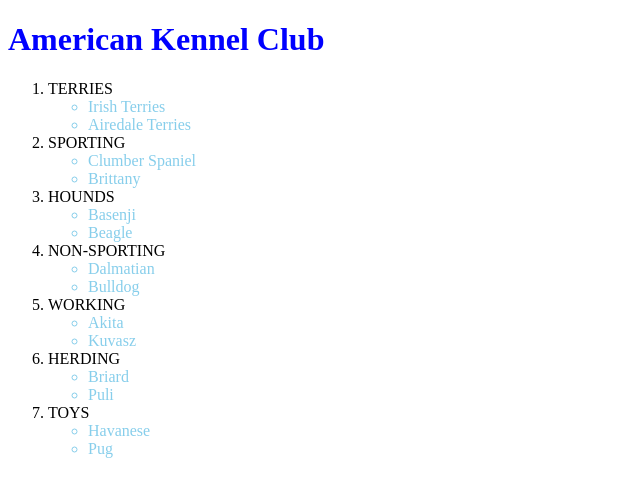
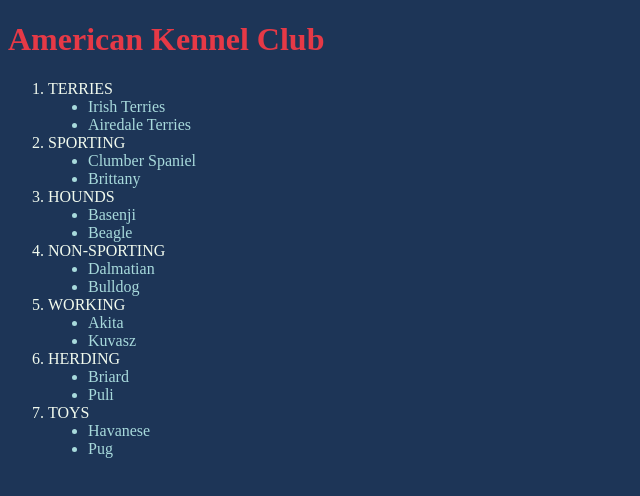
Before and after one commit to Hearthuz/DII_M4_02, a plain HTML site: page index.html in a window 1280 px wide. Shown: the whole page, without its empty margins (0-640 px from the left). Drawn offline with Linux system fonts and the light colour scheme.

Commit message:
hex color code
hex color code

```diff
--- a/style.css
+++ b/style.css
@@ -1,6 +1,13 @@
+body {
+    background-color: #1D3557;
+}
 h1 {
-    color: blue;
+    color: #E63946;
 }
-ul{
-    color: skyblue;
+ul {
+    list-style-type: disc;
+    color: #A8DADC;
 }
+ol {
+    color: #F1FAEE;
+}
```
